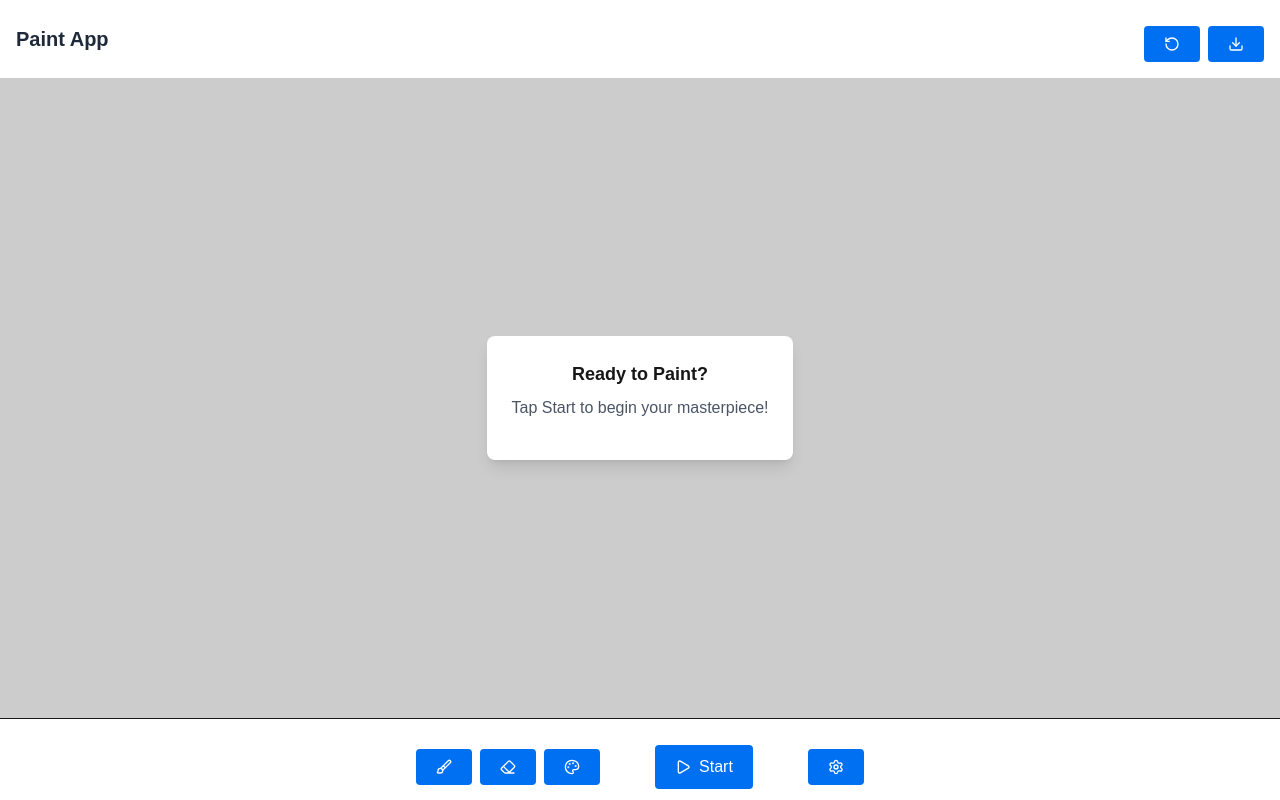
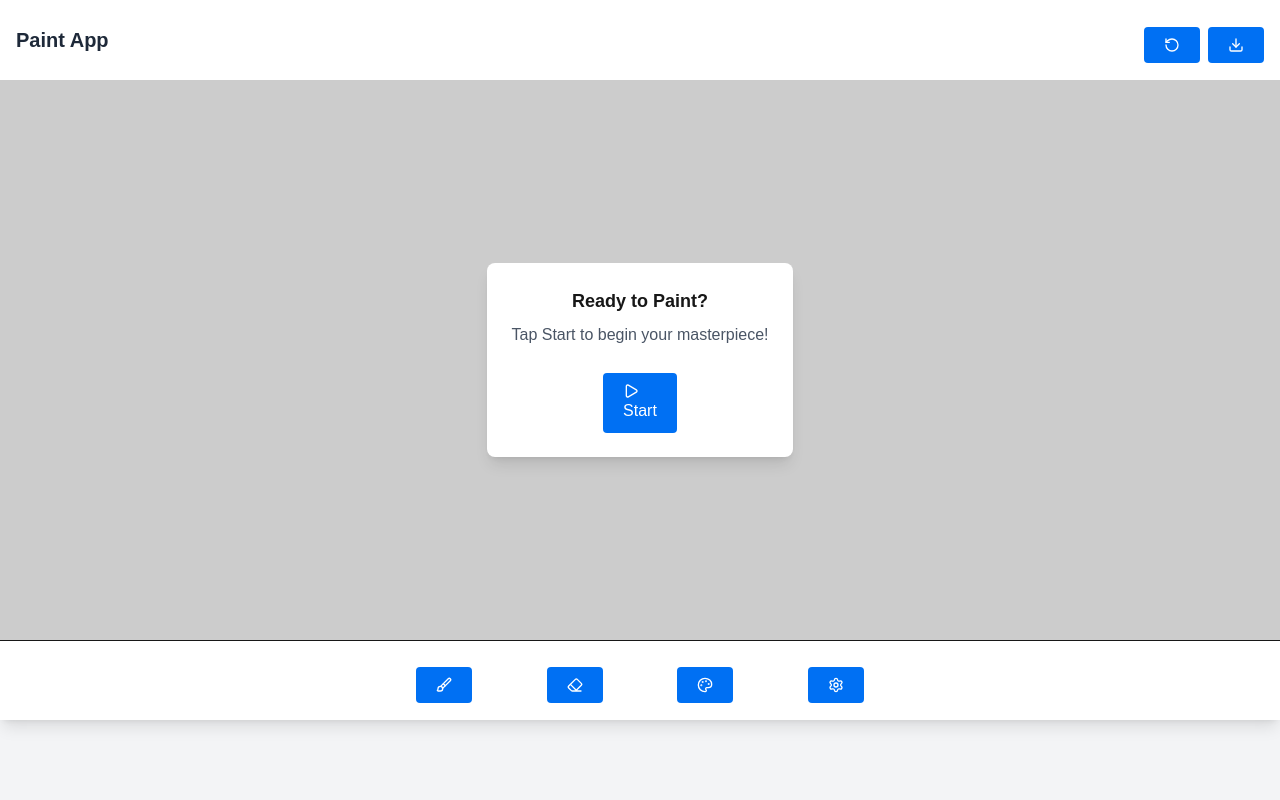
Before and after one commit to chirahbhal312/fingerdrawer-nextjs, a Next.js app: page /PaintViewInAR in a window 1280 px wide. Built offline with nearby package versions, Linux system fonts and the light colour scheme.

Commit message:
UI changes

```diff
--- a/src/app/PaintViewInAR/page.jsx
+++ b/src/app/PaintViewInAR/page.jsx
@@ -1,4 +1,4 @@
-"use client"
+'use client'
 
 import { useRef, useState, useEffect, useCallback } from "react"
 import { Brush, Eraser, Download, Play, Palette, RotateCcw, Settings } from "lucide-react"
@@ -18,6 +18,8 @@ export default function PaintingApp() {
   const [isStarted, setIsStarted] = useState(false)
   const [showColorPopover, setShowColorPopover] = useState(false)
   const [showSettingsPopover, setShowSettingsPopover] = useState(false)
+  const [isClearActive, setIsClearActive] = useState(false)
+  const [isStartActive, setIsStartActive] = useState(false)
 
   const setupCanvas = useCallback(() => {
     const canvas = canvasRef.current
@@ -96,29 +98,44 @@ export default function PaintingApp() {
   }
 
   useEffect(() => {
-    const handleClickOutside = (e) => {
+    const handler = (e) => {
       if (!e.target.closest("#color-popover")) setShowColorPopover(false)
       if (!e.target.closest("#settings-popover")) setShowSettingsPopover(false)
     }
-    document.addEventListener("mousedown", handleClickOutside)
-    return () => document.removeEventListener("mousedown", handleClickOutside)
+    document.addEventListener("mousedown", handler)
+    return () => document.removeEventListener("mousedown", handler)
   }, [])
+
+  const btnClass = (active) =>
+    `p-2 rounded text-white ${active ? 'bg-green-600' : 'bg-blue-500'} hover:opacity-90 active:bg-green-700`
 
   return (
     <div className="h-screen flex flex-col bg-gray-100 overflow-hidden">
-      <div className="bg-white shadow-sm p-4 flex items-center justify-between">
+      {/* Top Panel – 10vh */}
+      <div className="h-[10vh] bg-white shadow-sm p-4 flex items-center justify-between">
         <h1 className="text-xl font-bold text-gray-800">Paint App</h1>
         <div className="flex items-center gap-2">
-          <button className="p-2 rounded border hover:bg-gray-100" onClick={clearCanvas} disabled={!isStarted}>
+          <button
+            className={btnClass(isClearActive)}
+            onClick={clearCanvas}
+            onMouseDown={() => setIsClearActive(true)}
+            onMouseUp={() => setIsClearActive(false)}
+            disabled={!isStarted}
+          >
             <RotateCcw className="w-4 h-4" />
           </button>
-          <button className="p-2 rounded border hover:bg-gray-100" onClick={saveAndRedirect} disabled={!isStarted}>
+          <button
+            className={btnClass(false)}
+            onClick={saveAndRedirect}
+            disabled={!isStarted}
+          >
             <Download className="w-4 h-4" />
           </button>
         </div>
       </div>
 
-      <div className="flex-1 relative">
+      {/* Canvas – 70vh */}
+      <div className="h-[70vh] relative">
         <canvas
           ref={canvasRef}
           className="w-full h-full touch-none cursor-crosshair"
@@ -135,23 +152,33 @@ export default function PaintingApp() {
             <div className="bg-white rounded-lg p-6 text-center shadow-lg">
               <h2 className="text-lg font-semibold mb-2">Ready to Paint?</h2>
               <p className="text-gray-600 mb-4">Tap Start to begin your masterpiece!</p>
+              <button
+                className={btnClass(isStartActive)}
+                onClick={handleStart}
+                onMouseDown={() => setIsStartActive(true)}
+                onMouseUp={() => setIsStartActive(false)}
+              >
+                <Play className="w-4 h-4 mr-2" />
+                Start
+              </button>
             </div>
           </div>
         )}
       </div>
 
-      <div className="bg-white border-t shadow-lg p-4">
-        <div className="flex items-center justify-between max-w-md mx-auto">
-          <div className="flex items-center gap-2">
+      {/* Bottom Panel – 10vh */}
+      <div className="h-[10vh] bg-white border-t shadow-lg p-4">
+        <div className="flex items-center justify-between max-w-md mx-auto w-full">
           <button
-              className={`p-2 rounded ${tool === "brush" ? "bg-blue-500 text-white" : "border hover:bg-gray-100"}`}
+            className={btnClass(tool === "brush")}
             onClick={() => setTool("brush")}
             disabled={!isStarted}
           >
             <Brush className="w-4 h-4" />
           </button>
+
           <button
-              className={`p-2 rounded ${tool === "eraser" ? "bg-blue-500 text-white" : "border hover:bg-gray-100"}`}
+            className={btnClass(tool === "eraser")}
             onClick={() => setTool("eraser")}
             disabled={!isStarted}
           >
@@ -159,15 +186,18 @@ export default function PaintingApp() {
           </button>
 
           <div className="relative" id="color-popover">
-              <button className="p-2 rounded border hover:bg-gray-100" onClick={() => setShowColorPopover(!showColorPopover)} disabled={!isStarted}>
+            <button
+              className={btnClass(showColorPopover)}
+              onClick={() => setShowColorPopover(v => !v)}
+              disabled={!isStarted}
+            >
               <Palette className="w-4 h-4" />
             </button>
             {showColorPopover && (
               <div className="absolute left-0 top-full mt-2 bg-white rounded-md shadow-lg p-4 z-10 w-64">
-                  <div>
                 <label className="text-sm font-medium mb-2 block">Colors</label>
                 <div className="grid grid-cols-5 gap-2">
-                      {defaultColors.map((color) => (
+                  {defaultColors.map(color => (
                     <button
                       key={color}
                       className={`w-8 h-8 rounded border-2 ${brushColor === color ? "border-black scale-110" : "border-gray-300"}`}
@@ -180,32 +210,24 @@ export default function PaintingApp() {
                   <input
                     type="color"
                     value={customColor}
-                        onChange={(e) => setCustomColor(e.target.value)}
+                    onChange={e => setCustomColor(e.target.value)}
                     className="w-12 h-8 border rounded"
                   />
-                      <button className="px-3 py-1 bg-blue-500 text-white rounded" onClick={() => setBrushColor(customColor)}>
+                  <button
+                    className={btnClass(false)}
+                    onClick={() => setBrushColor(customColor)}
+                  >
                     Use
                   </button>
                 </div>
               </div>
-                </div>
             )}
           </div>
-          </div>
-
-          <button
-            onClick={handleStart}
-            disabled={isStarted}
-            className={`bg-green-500 hover:bg-green-600 text-white px-6 py-2 rounded flex items-center ${isStarted ? "opacity-50 cursor-not-allowed" : ""}`}
-          >
-            <Play className="w-4 h-4 mr-2" />
-            Start
-          </button>
 
           <div className="relative" id="settings-popover">
             <button
-              className="p-2 rounded border hover:bg-gray-100"
-              onClick={() => setShowSettingsPopover(!showSettingsPopover)}
+              className={btnClass(showSettingsPopover)}
+              onClick={() => setShowSettingsPopover(v => !v)}
               disabled={!isStarted}
             >
               <Settings className="w-4 h-4" />
@@ -218,7 +240,7 @@ export default function PaintingApp() {
                   min="1"
                   max="50"
                   value={brushSize}
-                  onChange={(e) => setBrushSize(parseInt(e.target.value))}
+                  onChange={e => setBrushSize(parseInt(e.target.value))}
                   className="w-full"
                 />
               </div>
```
Lines whose indentation alone changed are shown as unchanged.
